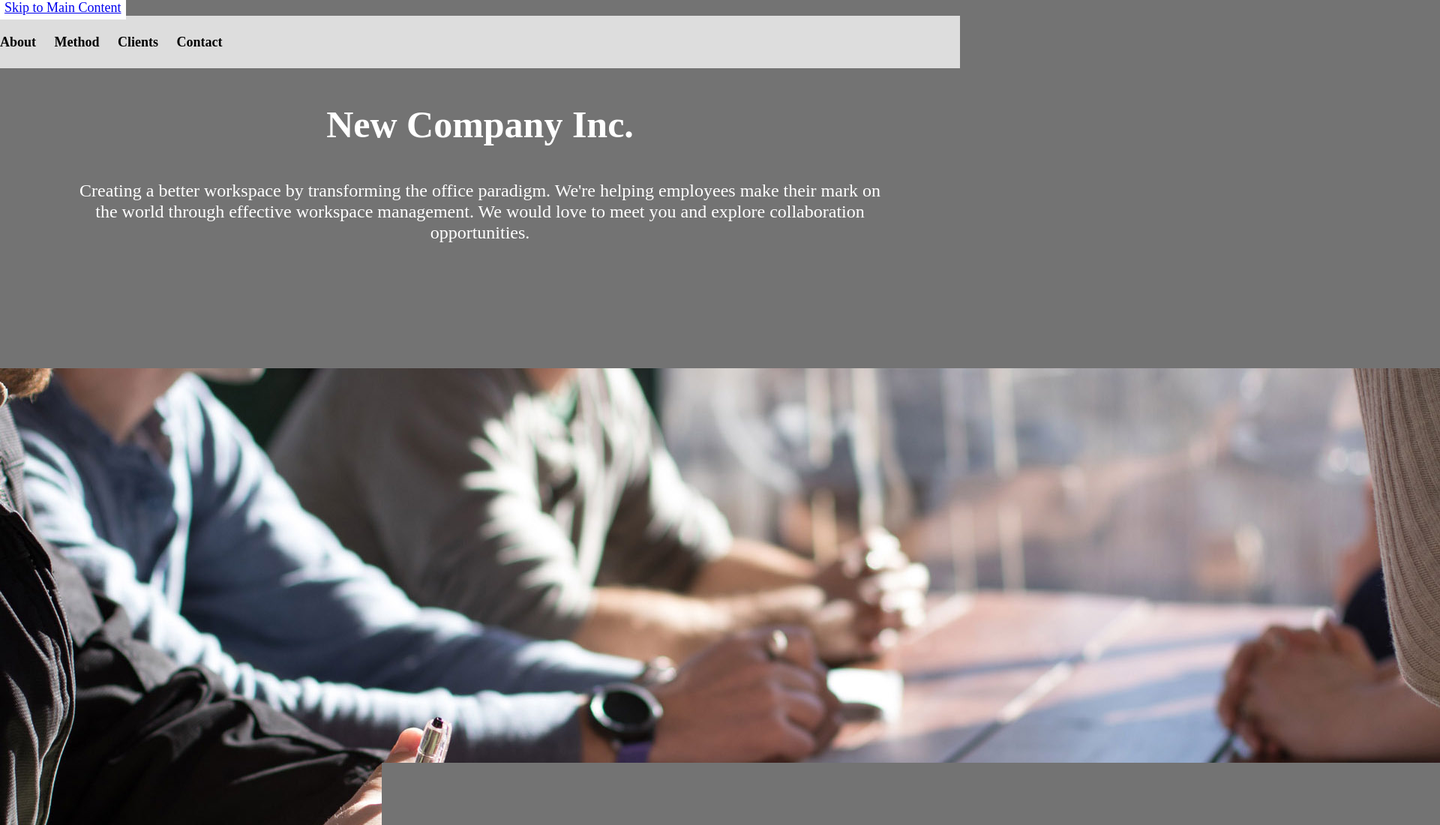
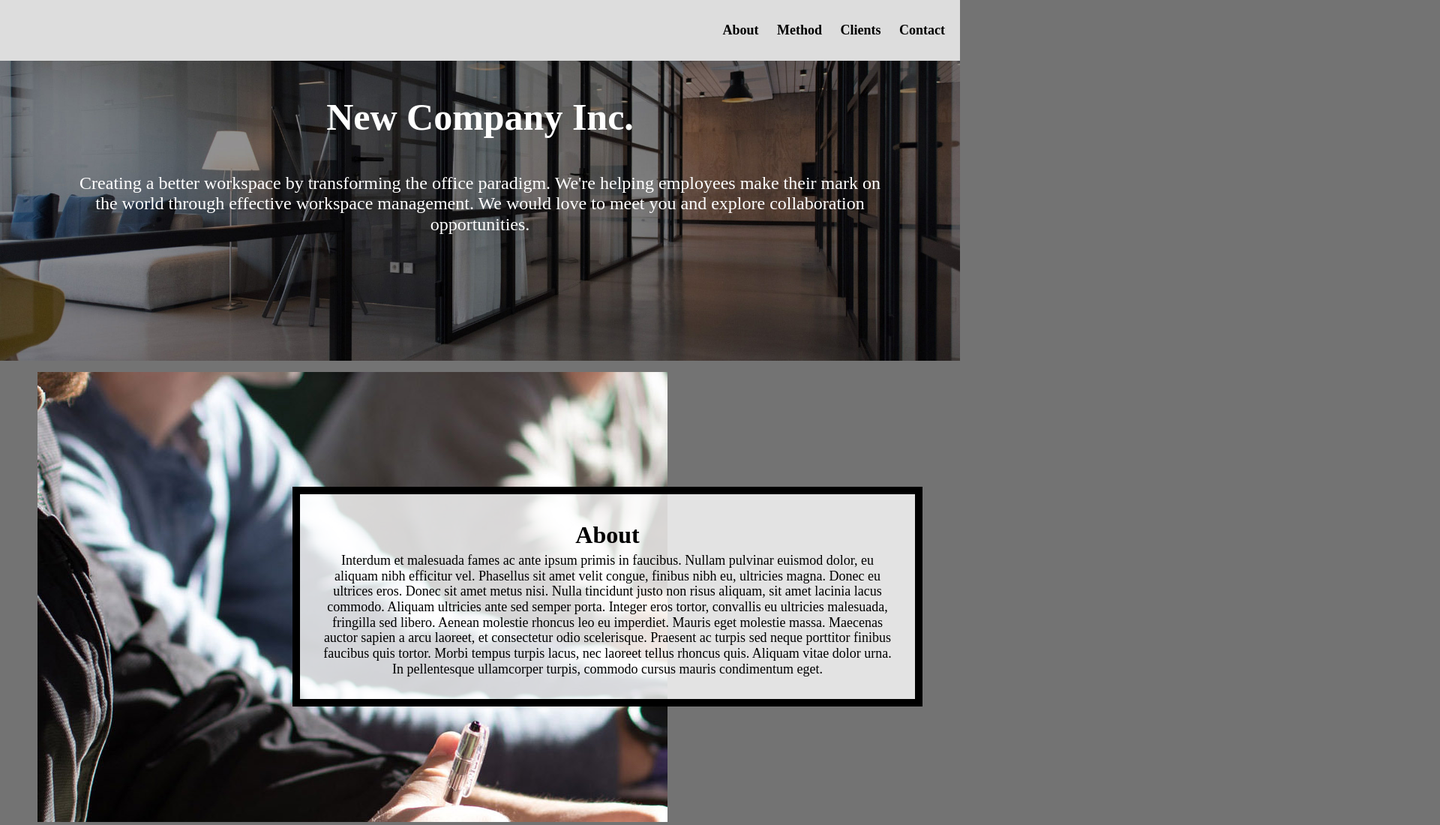
Before and after one commit to pjchafetz/339_homework4, a plain HTML site: page index.html in a window 1280 px wide. Shown: the top 1100 px of the page at 75% size, 1920 px wide, since content can reach past the window. Drawn offline with Linux system fonts and the light colour scheme.

Commit message:
Complete HW4

```diff
--- a/css/style.css
+++ b/css/style.css
@@ -1,8 +1,8 @@
-html{
+html {
   scroll-behavior: smooth;
 }
 
-body{
+body {
   background-color: #737373;
   font-size: 18px;
   line-height: 1.15;
@@ -11,7 +11,7 @@ body{
 }
 
 
-.overview{
+.overview {
   background-attachment: fixed; /* Parallax effect */
   background-position: center;  /* Parallax effect */
   background-repeat: no-repeat; /* Parallax effect */
@@ -21,39 +21,39 @@ body{
 }
 
 
-.overview p{
+.overview p {
   color: white;
   font-size: 24px;
   padding: 0 100px;
   text-align: center;
 }
 
-h1{
+h1 {
   font-size: 50px;
   line-height: 1;
   padding: 50px 0;
   text-align: center;
 }
 
-h2{
+h2 {
   font-size: 32px;
   line-height: 1.5;
 }
 
-nav li{
+nav li {
   display:inline;
   padding-right:20px;
 
 }
 
-nav a{
+nav a {
   color: black;
   font-weight: bold;
   text-decoration: none;
 }
 
 
-.skip a{
+.skip a {
   background: white;
   left: 0;
   padding: 6px;
@@ -63,13 +63,13 @@ nav a{
 }
 
 
-nav{
+nav {
   background-color: #ddd;
   padding: 25px 0;
   text-align: left;
 }
 
-footer{
+footer {
   background-color: black;
   color: white;
   padding-top: 30px;
@@ -77,77 +77,144 @@ footer{
 }
 
 
-.text-block{
+.text-block {
   background-color: rgba(255, 255, 255, .8);
   border: 10px solid black;
   padding: 30px;
 }
 
 
-@media screen and (prefers-reduced-motion: reduce){
+@media screen and (prefers-reduced-motion: reduce) {
   html{
       scroll-behavior: auto; /* Removes scroll animation */
   }
 
-  .skip a{
+  .skip a {
     -webkit-transition: none; /* sets to default setting */
     transition: none;        /* sets to default setting */
    }
 
   /*Turn off parallax*/
-  header{
+  header {
     background-attachment: initial;
   }
 }
 
-
-
-/*Your Code Here*/
 /* PLEASE DO NOT REMOVE MY COMMENTS.  THEY HELP US HELP YOU DEBUG. */
 
 /* Step 1: Write selector/rule property to add an underline when
 links in the navigation are in the hover or focus state.*/
-
-
+nav a:hover, nav a:focus {
+  text-decoration: underline;
+}
 
 /* Step 2a: Write selector/rule property to position the default position for the skip class element*/
-
+.skip a {
+  position: absolute;
+  top: -40px;
+}
 
 /* Step 2b: Write selector/rule property to position the skip class element when it is in focus*/
-
+.skip a:focus {
+  top: 20px;
+}
 
 /* Step 3: Write selector/rule property to style all elements when in focus*/
-
-
+:focus {
+  border: 2px solid black;
+}
 
 /* Step 4: Write selector/rule property to style the container */
-
+.container {
+  display: grid;
+  grid-template-columns: 1fr 5fr 1fr;
+  row-gap: 15px;
+}
 
 /* Step 5: Write selector/rule property to add the background image to the
-first div in the grid  and place it in the grid. */
-
-
+first div in the grid and place it in the grid. */
+.container > div:first-child {
+  grid-column: 1 / -1;
+  background-image: url("../images/header.jpg");
+  background-attachment: fixed;
+  background-position: center;
+  background-repeat: no-repeat;
+  background-size: cover;
+}
 
 /* Steps 6 and 7: Write the selector/rule properties to add place the next elements in the next
  four rows in the grid. */
+.about, .method, .clients, .contact {
+  grid-column: 2 / span 1;
+  grid-row: 2;
 
-      /*This will be a lot of rules.... but be strategic and combine seletors*/
+}
 
+.method {
+  grid-row: 3;
+}
 
- /* Step 8: Write the selector/rule property to style the .text-block class. */
+.clients {
+  grid-row: 4;
+}
 
+.contact {
+  grid-row: 5;
+}
+
+.about-image, .method-image, .clients-image, .contact-image {
+  grid-column: 1 / -1;
+  max-height: 600px;
+  overflow: hidden;
+  grid-row: 2;
+}
+
+.method-image {
+  grid-row: 3;
+}
+
+.clients-image {
+  grid-row: 4;
+}
+
+.contact-image {
+  grid-row: 5;
+}
+
+/* Step 8: Write the selector/rule property to style the .text-block class. */
+.text-block {
+  margin: auto;
+  align-self: center;
+  justify-self: center;
+  text-align: center;
+}
 
 /* Add your media query here */
-
+@media screen and (min-width: 800px) {
 
   /* Step 9: Write the selector/rule property to style the nav element */
-
+  nav {
+    text-align: right;
+    padding: 30px 0;
+  }
 
   /* Step 10: Write the selector/rule property to update the .container class */
-
+  .container {
+    grid-template-columns: 50px auto 500px auto 50px;
+  }
 
   /* Steps 11 and 12: Update the grid-column property of the grid's children (where-needed)*/
+  .about, .clients, .method-image, .contact-image {
+    grid-column: 3 / span 2;
+  }
 
+  .method, .contact, .about-image, .clients-image {
+    grid-column: 2 / span 2;
+  }
 
-
- /* Step 13:Write the selector/rule property to update the .text-block class */
+  /* Step 13: Write the selector/rule property to update the .text-block class */
+  .text-block {
+    max-height: 250px;
+    overflow: auto;
+  }
+}
```
Also changed, not shown: index.html (+41 -12 lines).
